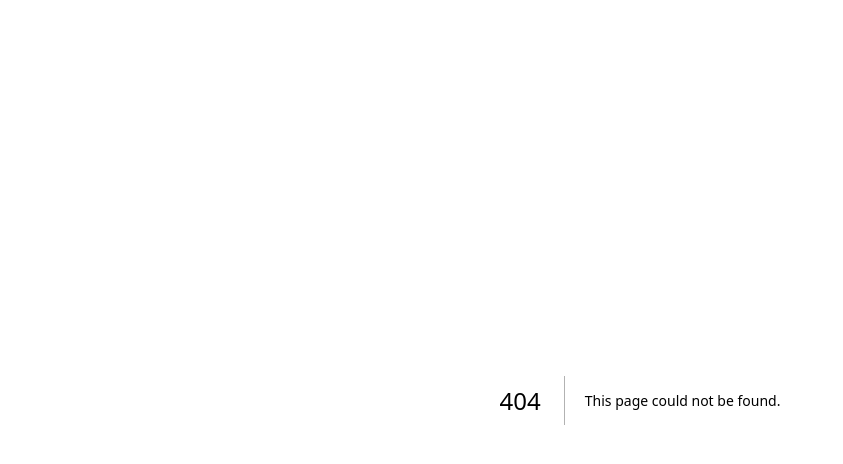
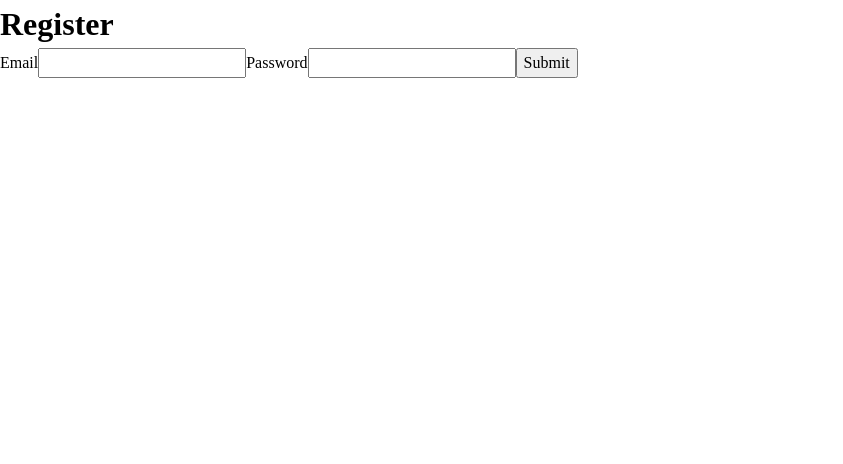
Before and after one commit to alenamosk/ExpiroShield, a Next.js app in the folder front/: page /register in a window 1280 px wide. Before the commit this address had no page. Shown: the top 464 px of the page, without its empty margins (0-843 px from the left). Built offline with nearby package versions, Linux system fonts and the light colour scheme.

Commit message:
created /login and /register pages + added button to the home page

```diff
--- a/front/package.json
+++ b/front/package.json
@@ -9,9 +9,11 @@
     "lint": "next lint"
   },
   "dependencies": {
+    "@hookform/resolvers": "^3.3.3",
     "next": "14.0.4",
     "react": "^18",
-    "react-dom": "^18"
+    "react-dom": "^18",
+    "zod": "^3.22.4"
   },
   "devDependencies": {
     "@types/node": "^20",
--- /dev/null
+++ b/front/src/pages/register.tsx
@@ -0,0 +1,69 @@
+import { useForm } from "react-hook-form";
+import { useRouter } from "next/router";
+import { z } from "zod";
+import { zodResolver } from "@hookform/resolvers/zod";
+
+const dataFromFormValidator = z.object({
+  email: z.string().email().min(5),
+  password: z.string().min(8),
+});
+
+type DataFromForm = z.infer<typeof dataFromFormValidator>;
+
+const Register = () => {
+  const router = useRouter();
+
+  const {
+    register,
+    handleSubmit,
+    formState: { errors },
+  } = useForm<DataFromForm>({
+    resolver: zodResolver(dataFromFormValidator),
+  });
+
+  const handleFormSubmit = async (data: DataFromForm) => {
+    console.log(data);
+
+    try {
+      const response = await fetch("http://localhost:3001/register", {
+        method: "POST",
+        headers: {
+          "Content-Type": "application/json",
+        },
+        body: JSON.stringify(data),
+      });
+
+      if (response.ok) {
+        router.push("/login");
+      } else {
+        console.error("Registration failed");
+      }
+    } catch (error) {
+      console.error("Error during registration:", error);
+    }
+  };
+
+  return (
+    <>
+      <header>
+        <h1>Register</h1>
+      </header>
+
+      <form className="form" onSubmit={handleSubmit(handleFormSubmit)}>
+        <label htmlFor="username">Email</label>
+        <input id="username" {...register("email")} type="text" />
+        {errors.email && <p className="error-msg">{errors.email.message}</p>}
+
+        <label htmlFor="password">Password</label>
+        <input id="password" {...register("password")} type="text" />
+        {errors.password && (
+          <p className="error-msg">{errors.password.message}</p>
+        )}
+
+        <button type="submit">Submit</button>
+      </form>
+    </>
+  );
+};
+
+export default Register;
```
Also changed, not shown: front/src/pages/index.tsx (+7 -0 lines), front/src/pages/login.tsx (added, +76 -0 lines), 2 other files (tests, documents, lock files or other folders).
